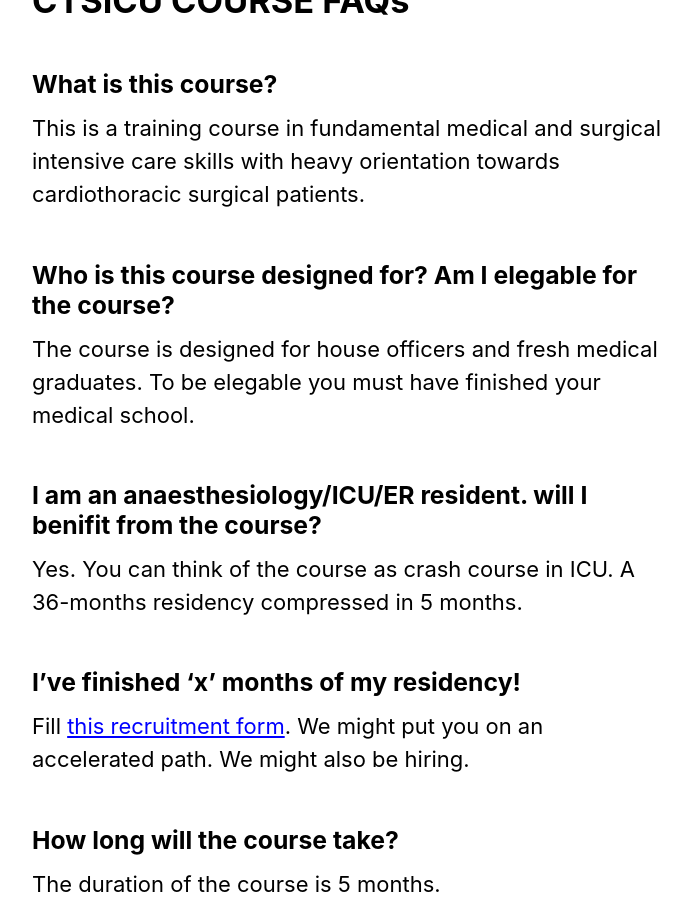
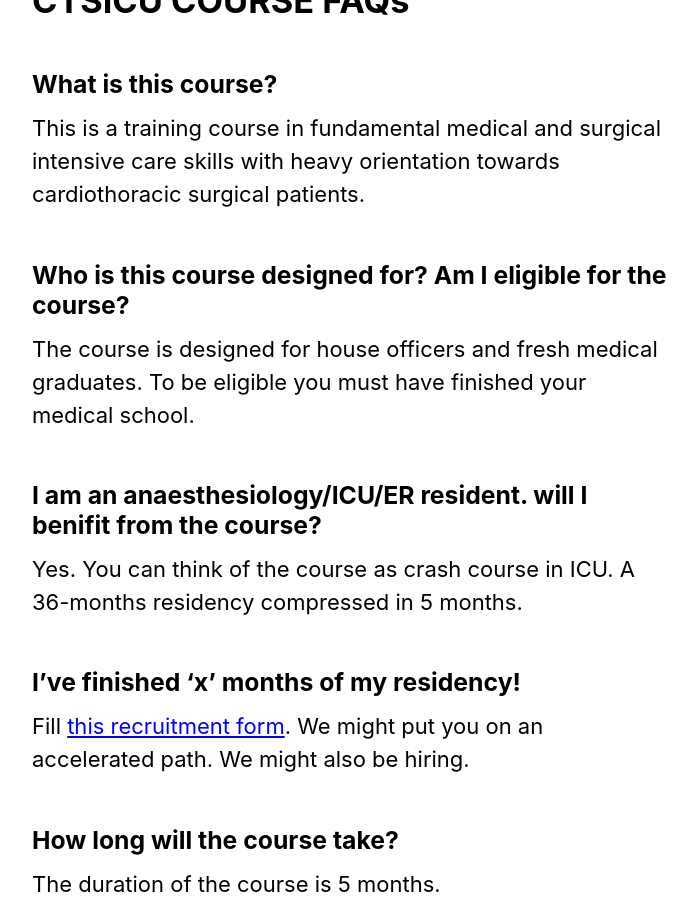
Before and after one commit to DrIbrahimAli/CTSICUcourse, a Jekyll site: the page built from documents/FAQs.md, in a window 1280 px wide and 900 px high, scrolled down 388 px. Shown: the whole window, without its empty margins (290-987 px from the left). Built offline with Jekyll 4.4.1, drawn with Linux system fonts in a browser that asks for light colours; cached includes are drawn as plain includes; our own code applies the rules of GitHub Pages for plain Markdown files.

Commit message:
Update FAQs.md

```diff
--- a/documents/FAQs.md
+++ b/documents/FAQs.md
@@ -8,8 +8,8 @@ layout: single
 ### What is this course?
 This is a training course in fundamental medical and surgical intensive care skills with heavy orientation towards cardiothoracic surgical patients.
 
-### Who is this course designed for? Am I elegable for the course?
-The course is designed for house officers and fresh medical graduates. To be elegable you must have finished your medical school.
+### Who is this course designed for? Am I eligible for the course?
+The course is designed for house officers and fresh medical graduates. To be eligible you must have finished your medical school.
 
 ### I am an anaesthesiology/ICU/ER resident. will I benifit from the course?
 Yes.  You can think of the course as crash course in ICU.  A 36-months residency compressed in 5 months.
```
